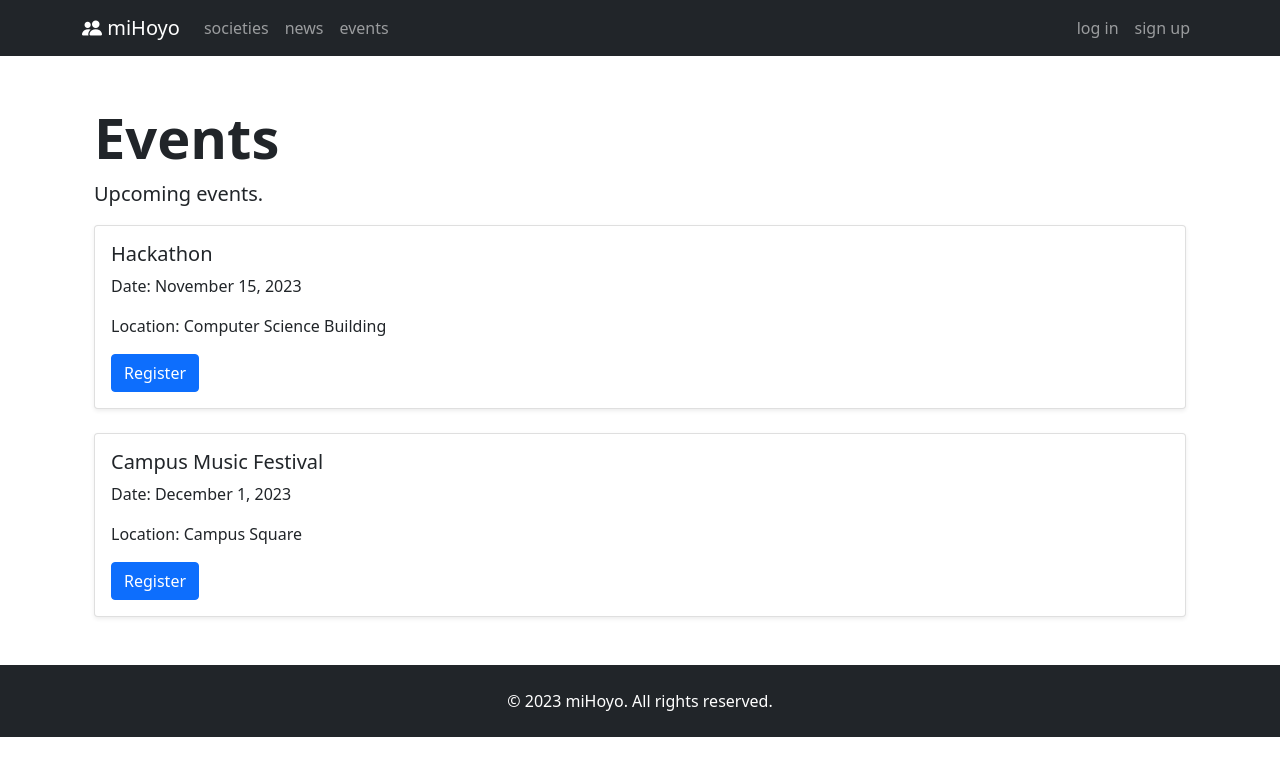
After one commit to MingzeLi-qwq/Clubland, a Django app: page /events/ in a window 1280 px wide. The commit adds this page. Shown: the top 776 px of the page. Run offline with Django 5.2, Linux system fonts and the light colour scheme; some libraries are stand-ins or nearby versions.

Commit message:
add navbar

```diff
--- a/student_union/urls.py
+++ b/student_union/urls.py
@@ -30,4 +30,11 @@ urlpatterns = [
     path('signin/', views.custom_login, name='login'),
     path('signup/', views.signup, name='signup'),
 
+    path('signup/', views.signup, name='signup'),
+    path('login/', views.custom_login, name='login'),
+    path('profile/', views.profile, name='profile'),
+    path('societies/', views.societies, name='societies'),
+    path('news/', views.news, name='news'),
+    path('events/', views.events, name='events'),
+
 ]
--- a/tutorials/templates/base.html
+++ b/tutorials/templates/base.html
@@ -7,11 +7,67 @@
     <link href="https://cdn.jsdelivr.net/npm/bootstrap@5.1.2/dist/css/bootstrap.min.css" rel="stylesheet" integrity="sha384-uWxY/CJNBR+1zjPWmfnSnVxwRheevXITnMqoEIeG1LJrdI0GlVs/9cVSyPYXdcSF" crossorigin="anonymous">
     <link href="{% static 'custom.css' %}" rel="stylesheet">
     <link rel="stylesheet" href="https://cdn.jsdelivr.net/npm/bootstrap-icons@1.5.0/font/bootstrap-icons.css">
-    <title>Task Manager</title>
+    <title>miHoyo - Empowering Student Communities</title>
   </head>
   <body>
-    {% block body %}
-    {% endblock %}
+    <!-- Navbar -->
+    <nav class="navbar navbar-expand-lg navbar-dark bg-dark mb-3">
+      <div class="container">
+        <a class="navbar-brand" href="{% url 'home' %}">
+          <i class="bi-people-fill"></i> miHoyo
+        </a>
+        <button class="navbar-toggler" type="button" data-bs-toggle="collapse" data-bs-target="#navbarSupportedContent" aria-controls="navbarSupportedContent" aria-expanded="false" aria-label="Toggle navigation">
+          <span class="navbar-toggler-icon"></span>
+        </button>
+        <div class="collapse navbar-collapse" id="navbarSupportedContent">
+          <ul class="navbar-nav me-auto mb-2 mb-lg-0">
+            <li class="nav-item">
+              <a class="nav-link" href="{% url 'societies' %}">societies</a>
+            </li>
+            <li class="nav-item">
+              <a class="nav-link" href="{% url 'news' %}">news</a>
+            </li>
+            <li class="nav-item">
+              <a class="nav-link" href="{% url 'events' %}">events</a>
+            </li>
+          </ul>
+          <ul class="navbar-nav ms-auto mb-2 mb-lg-0">
+            {% if user.is_authenticated %}
+              <li class="nav-item dropdown">
+                <a class="nav-link dropdown-toggle" href="#" id="navbarDropdown" role="button" data-bs-toggle="dropdown" aria-expanded="false">
+                  <img src="{% static 'img/profile.jpg' %}" alt="Profile" class="rounded-circle" width="30" height="30">
+                </a>
+                <ul class="dropdown-menu dropdown-menu-end" aria-labelledby="navbarDropdown">
+                  <li><a class="dropdown-item" href="{% url 'profile' %}">myprofile</a></li>
+                  <li><a class="dropdown-item" href="{% url 'logout' %}">exit</a></li>
+                </ul>
+              </li>
+            {% else %}
+              <li class="nav-item">
+                <a class="nav-link" href="{% url 'login' %}">log in</a>
+              </li>
+              <li class="nav-item">
+                <a class="nav-link" href="{% url 'signup' %}">sign up</a>
+              </li>
+            {% endif %}
+          </ul>
+        </div>
+      </div>
+    </nav>
+
+    <!-- Main Content -->
+    <div class="container">
+      {% block body %}
+      {% endblock %}
+    </div>
+
+    <!-- Footer -->
+    <footer class="bg-dark text-white text-center py-4 mt-5">
+      <div class="container">
+        <p class="mb-0">&copy; 2023 miHoyo. All rights reserved.</p>
+      </div>
+    </footer>
+
     <script src="https://cdn.jsdelivr.net/npm/@popperjs/core@2.10.2/dist/umd/popper.min.js" integrity="sha384-7+zCNj/IqJ95wo16oMtfsKbZ9ccEh31eOz1HGyDuCQ6wgnyJNSYdrPa03rtR1zdB" crossorigin="anonymous"></script>
     <script src="https://cdn.jsdelivr.net/npm/bootstrap@5.1.2/dist/js/bootstrap.min.js" integrity="sha384-PsUw7Xwds7x08Ew3exXhqzbhuEYmA2xnwc8BuD6SEr+UmEHlX8/MCltYEodzWA4u" crossorigin="anonymous"></script>
   </body>
--- /dev/null
+++ b/tutorials/templates/events.html
@@ -0,0 +1,24 @@
+{% extends 'base.html' %}
+
+{% block body %}
+<div class="container mt-5">
+  <h1 class="display-4 fw-bold">Events</h1>
+  <p class="lead">Upcoming events.</p>
+  <div class="card shadow-sm mb-4">
+    <div class="card-body">
+      <h5 class="card-title">Hackathon</h5>
+      <p class="card-text">Date: November 15, 2023</p>
+      <p class="card-text">Location: Computer Science Building</p>
+      <a href="#" class="btn btn-primary">Register</a>
+    </div>
+  </div>
+  <div class="card shadow-sm mb-4">
+    <div class="card-body">
+      <h5 class="card-title">Campus Music Festival</h5>
+      <p class="card-text">Date: December 1, 2023</p>
+      <p class="card-text">Location: Campus Square</p>
+      <a href="#" class="btn btn-primary">Register</a>
+    </div>
+  </div>
+</div>
+{% endblock %}
--- a/tutorials/views/views.py
+++ b/tutorials/views/views.py
@@ -2,6 +2,7 @@
 from django.shortcuts import render, redirect
 from django.contrib.auth import login, authenticate
 from django.contrib.auth.forms import UserCreationForm, AuthenticationForm
+from django.contrib.auth.decorators import login_required
 
 def home(request):
     """Display the application's start/home screen."""
@@ -33,3 +34,19 @@ def custom_login(request):
     else:
         form = AuthenticationForm()
     return render(request, 'auth/login.html', {'form': form})
+@login_required
+def profile(request):
+    """用户个人资料视图"""
+    return render(request, 'profile.html')
+
+def societies(request):
+    """社团列表视图"""
+    return render(request, 'societies.html')
+
+def news(request):
+    """新闻视图"""
+    return render(request, 'news.html')
+
+def events(request):
+    """活动视图"""
+    return render(request, 'events.html')
```
Also changed, not shown: tutorials/templates/news.html (added, +22 -0 lines), tutorials/templates/partials/navbar.html (+34 -4 lines), tutorials/templates/profil.html (added, +15 -0 lines), tutorials/templates/setting.html (added, +8 -0 lines), tutorials/templates/societies.html (added, +40 -0 lines), 1 other file.
